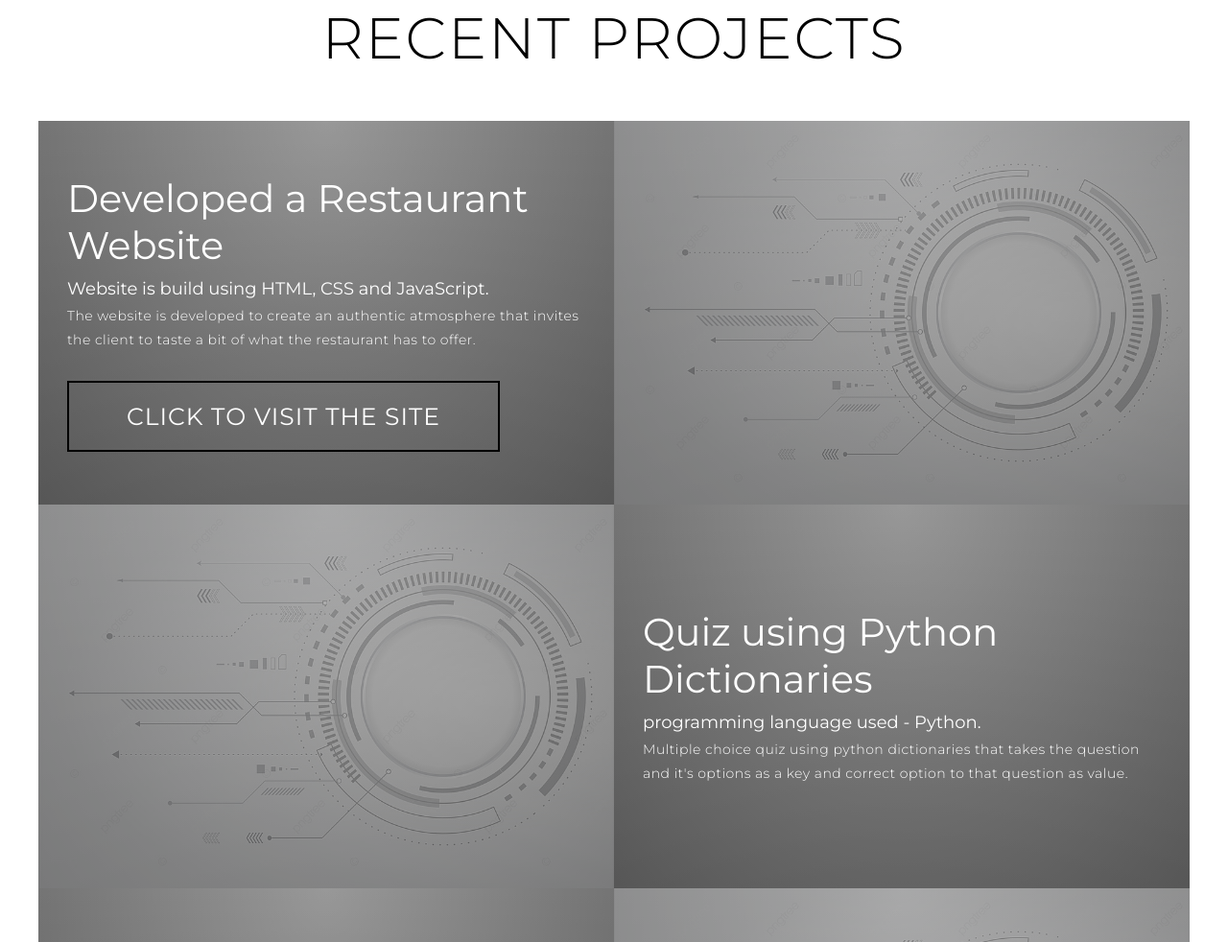
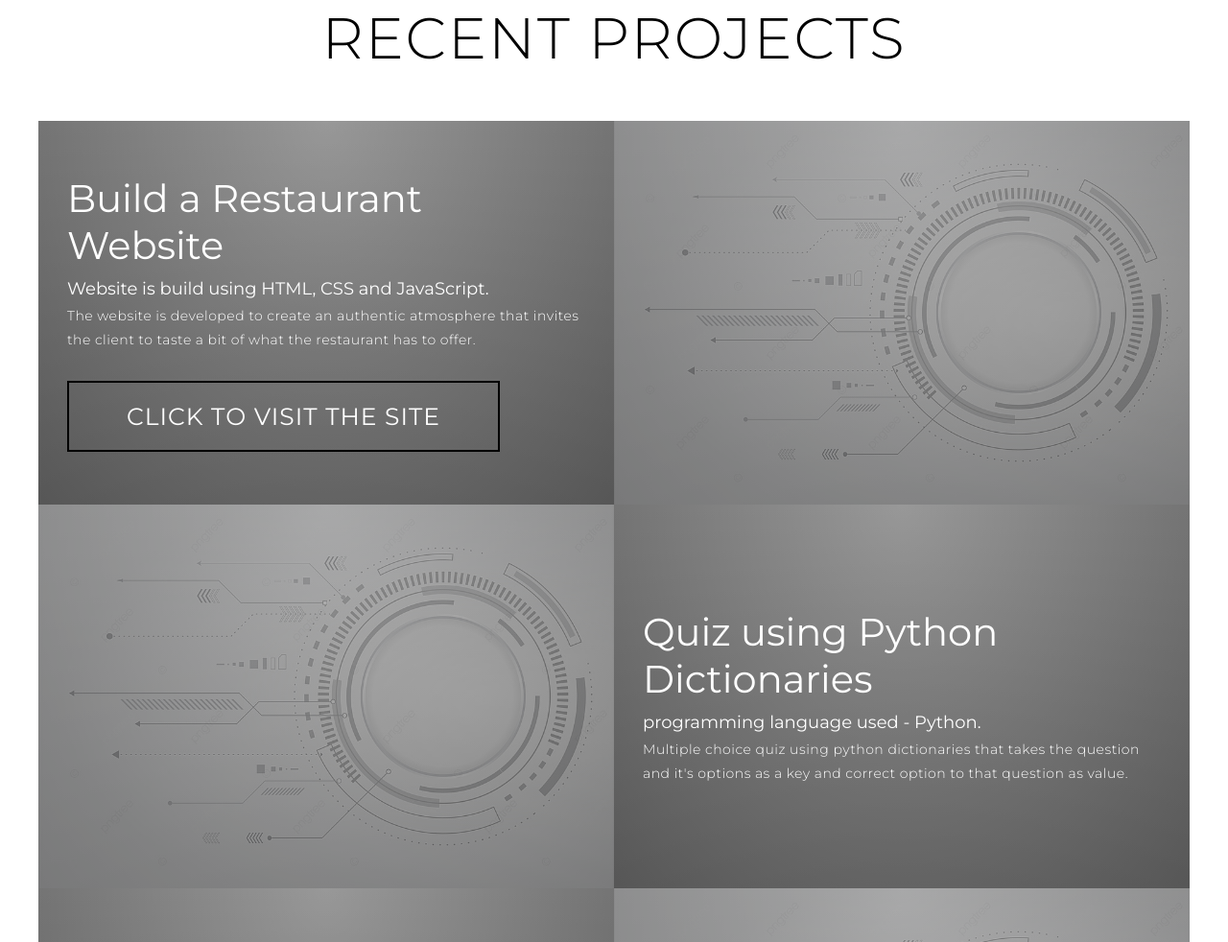
Before and after one commit to pankajkr3/portfolio.github.io, a plain HTML site: page index.html in a window 1280 px wide. Shown: the part 1697-2679 px from the top of the page at 96% size. Drawn offline with Linux system fonts and the light colour scheme.

Commit message:
Update index.html

```diff
--- a/index.html
+++ b/index.html
@@ -79,7 +79,7 @@
       <div class="all-projects">
         <div class="project-item">
           <div class="project-info">
-            <h1>Developed a Restaurant Website</h1>
+            <h1>Build a Restaurant Website</h1>
             <h2>Website is build using HTML, CSS and JavaScript.</h2>
             <p>The website is developed to create an authentic atmosphere that invites the client to taste a bit of what the restaurant has to offer. </p>
             <a href="https://pankajkr3.github.io/Restaurant-Site/restaurant/" type="button" target="_blank" class="cta">Click to visit the site</a>
```
